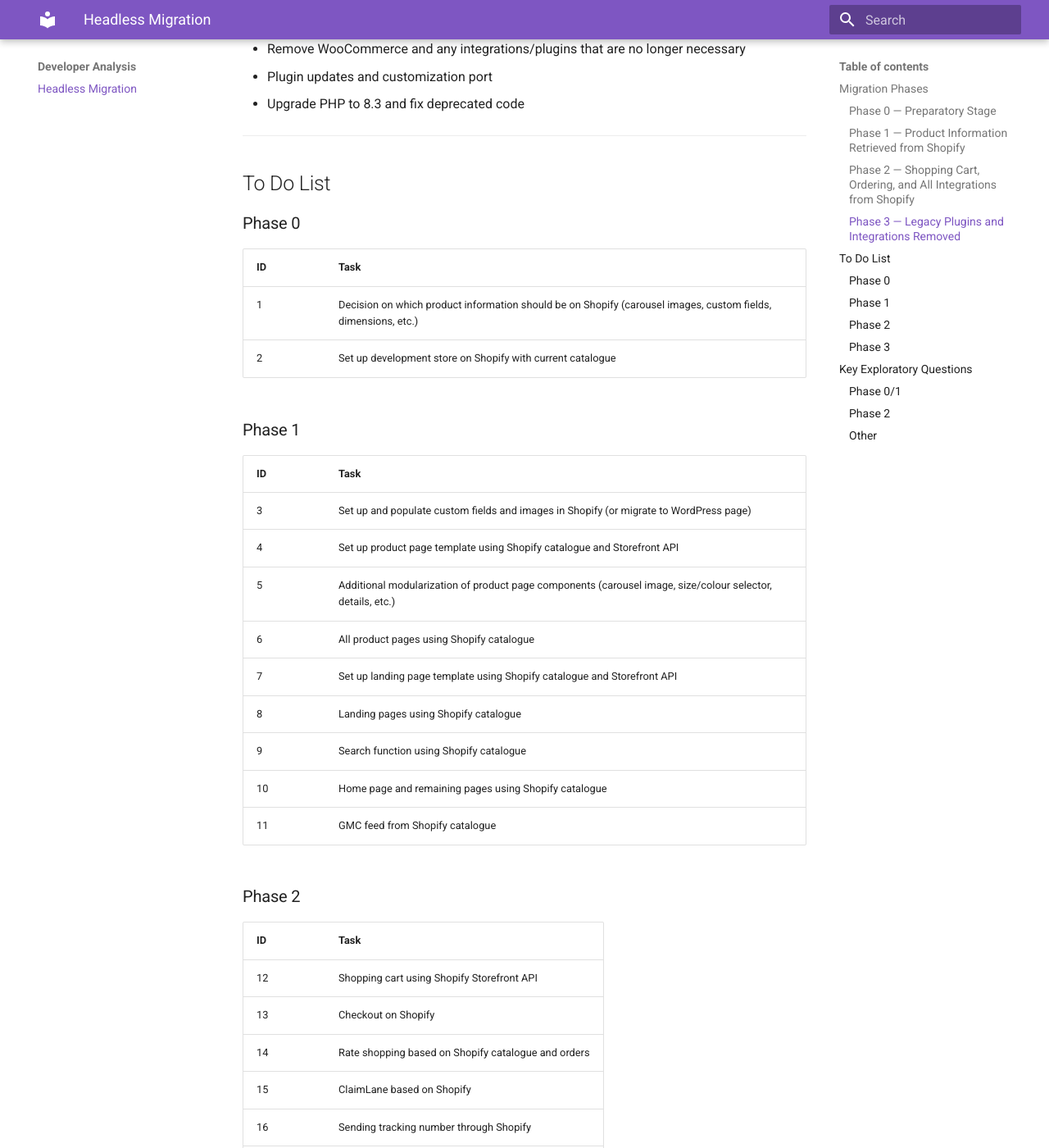
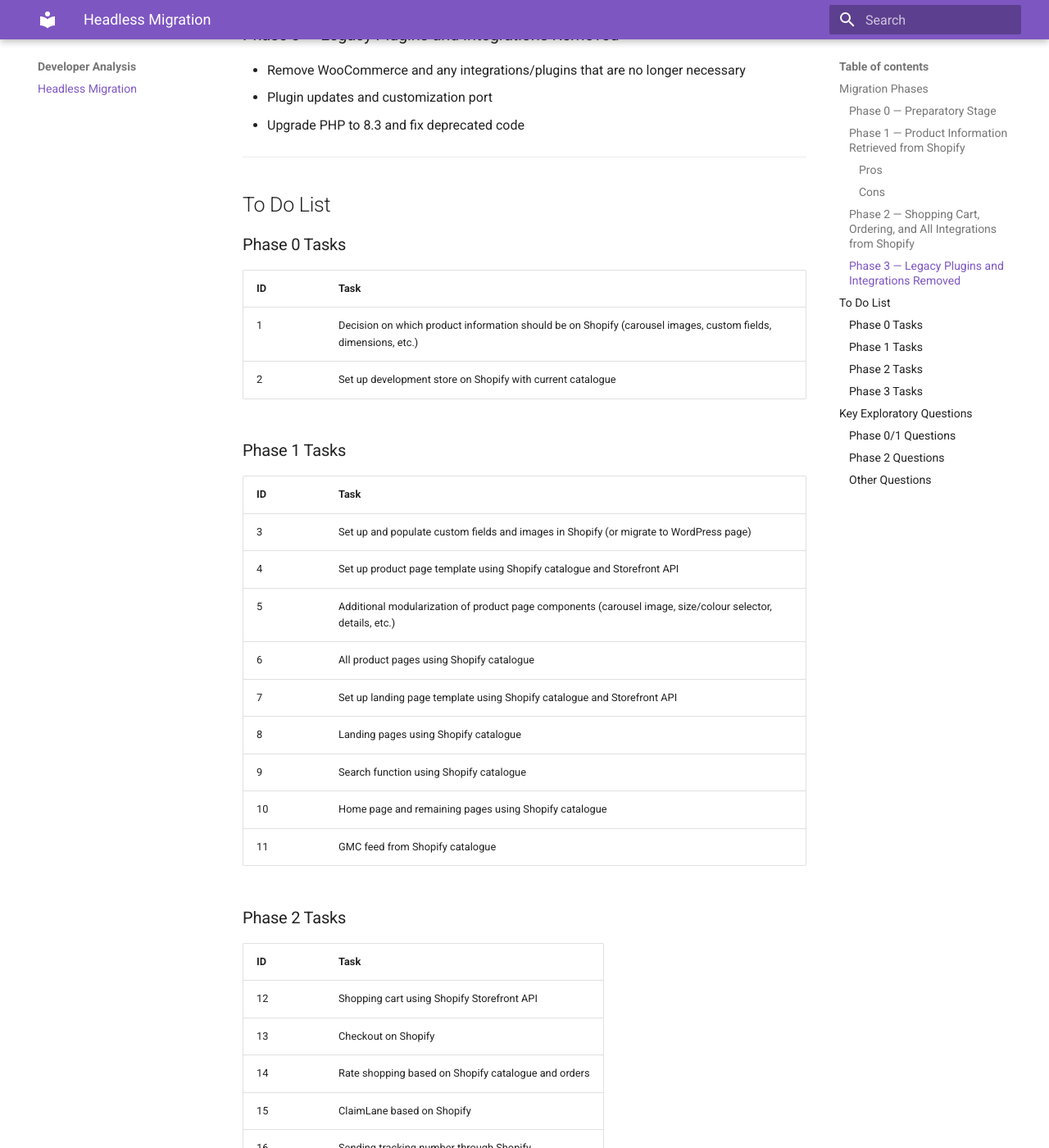
Before and after one commit to charanbobby/Shopify2026, an MkDocs documentation site: the page built from docs/developer-analysis.md, in a window 1280 px wide and 1400 px high, scrolled down 1166 px. Shown: the whole window at 82% size. Built offline with MkDocs 1.6.1 and Material for MkDocs 9.7.7, drawn with Linux system fonts in a browser that asks for light colours; comment, search, counter and statistics services are not loaded; some of the changed text lies outside the part shown.

Commit message:
Enable Giscus comments on all pages; fix developer-analysis linter warnings
Adds comments: true front matter to all five docs pages so the Giscus partial renders. Fixes MD036 (bold/italic as headings → blockquote and h4), MD060 (table separators), and MD024 (duplicate Phase headings) in developer-analysis.md.

Co-Authored-By: Claude Sonnet 4.6 <noreply@anthropic.com>

```diff
--- a/docs/developer-analysis.md
+++ b/docs/developer-analysis.md
@@ -17,13 +21,13 @@ Shopping cart and all ecommerce functions still run by WooCommerce. Product info
 
 Note: During Phase 1, catalogues from both Shopify and WooCommerce need to be updated near-simultaneously.
 
-**Pros**
+#### Pros
 
 - Product team can be gradually phased into the new system
 - Impact of mistakes initially minimized
 - Pages can be launched gradually to ease transition
 
-**Cons**
+#### Cons
 
 - Extra workload temporarily
 - Potentially two sources of truth
@@ -42,17 +46,17 @@ The site should be running solely on Shopify and not rely on WooCommerce. WooCom
 
 ## To Do List
 
-### Phase 0
+### Phase 0 Tasks
 
 | ID | Task |
-|---|---|
+| --- | --- |
 | 1 | Decision on which product information should be on Shopify (carousel images, custom fields, dimensions, etc.) |
 | 2 | Set up development store on Shopify with current catalogue |
 
-### Phase 1
+### Phase 1 Tasks
 
 | ID | Task |
-|---|---|
+| --- | --- |
 | 3 | Set up and populate custom fields and images in Shopify (or migrate to WordPress page) |
 | 4 | Set up product page template using Shopify catalogue and Storefront API |
 | 5 | Additional modularization of product page components (carousel image, size/colour selector, details, etc.) |
@@ -63,10 +67,10 @@ The site should be running solely on Shopify and not rely on WooCommerce. WooCom
 | 10 | Home page and remaining pages using Shopify catalogue |
 | 11 | GMC feed from Shopify catalogue |
 
-### Phase 2
+### Phase 2 Tasks
 
 | ID | Task |
-|---|---|
+| --- | --- |
 | 12 | Shopping cart using Shopify Storefront API |
 | 13 | Checkout on Shopify |
 | 14 | Rate shopping based on Shopify catalogue and orders |
@@ -74,10 +78,10 @@ The site should be running solely on Shopify and not rely on WooCommerce. WooCom
 | 16 | Sending tracking number through Shopify |
 | 17 | ActiveCampaign integration with Shopify |
 
-### Phase 3
+### Phase 3 Tasks
 
 | ID | Task |
-|---|---|
+| --- | --- |
 | 18 | Remove WooCommerce from WordPress |
 | 19 | Upgrade to PHP 8.0 and modify deprecated code |
 | 20 | Update plugins and port customization |
@@ -86,10 +90,10 @@ The site should be running solely on Shopify and not rely on WooCommerce. WooCom
 
 ## Key Exploratory Questions
 
-### Phase 0/1
+### Phase 0/1 Questions
 
 | Question | Answer / Reference |
-|---|---|
+| --- | --- |
 | Should product page carousel images be stored on Shopify? | Yes, unless loading/performance issues arise. [DEV ticket](https://app.clickup.com/t/86b8fehhb) |
 | Should landing page carousel images be stored on Shopify? | Yes, unless loading/performance issues arise. [DEV ticket](https://app.clickup.com/t/86b8fehhb) |
 | Should we store front-end product information (details, certifications) on Shopify as product information? | [DEV ticket](https://app.clickup.com/t/86b8fevjm) |
@@ -99,10 +103,10 @@ The site should be running solely on Shopify and not rely on WooCommerce. WooCom
 | How can we handle SKU changes? | [DEV-2384](https://app.clickup.com/t/9014235134/DEV-2384) |
 | How do we handle two-packs? (Pillows, washcloths, hand towels) | [DEV-2385](https://app.clickup.com/t/9014235134/DEV-2385) |
 
-### Phase 2
+### Phase 2 Questions
 
 | Question | Answer |
-|---|---|
+| --- | --- |
 | How do we handle bundled SKUs (e.g., furniture SKUs with multiple boxes)? | Use a BOM SKU (e.g., SNSFNWO5005AC3BDL) — same concept as WooCommerce. Fulfil has a BOM automation that explodes the bundle into individual components. |
 | How do we handle bundle discounts? | Shopify Function |
 | How to handle BOGO (Eco Soy Pillows)? | Shopify Function |
@@ -116,8 +120,8 @@ The site should be running solely on Shopify and not rely on WooCommerce. WooCom
 | ClaimLane integration? | No answer yet — to be investigated. |
 | How to handle Affirm and PayPal financing? | These are payment methods added in Shopify admin. Affirm is already set up on production (Canada). |
 
-### Other
+### Other Questions
 
 | Question | Answer |
-|---|---|
+| --- | --- |
 | Do we need to migrate old orders to Shopify? | Leaning towards no — new order ID naming convention makes it easy to differentiate when a customer calls. |
```
Also changed, not shown: other parts of docs/developer-analysis.md (+5 -1 lines), docs/decision-framework.md (+4 -0 lines), docs/index.md (+4 -0 lines), docs/project-phoenix.md (+4 -0 lines), docs/requirements-backlog.md (+4 -0 lines).
